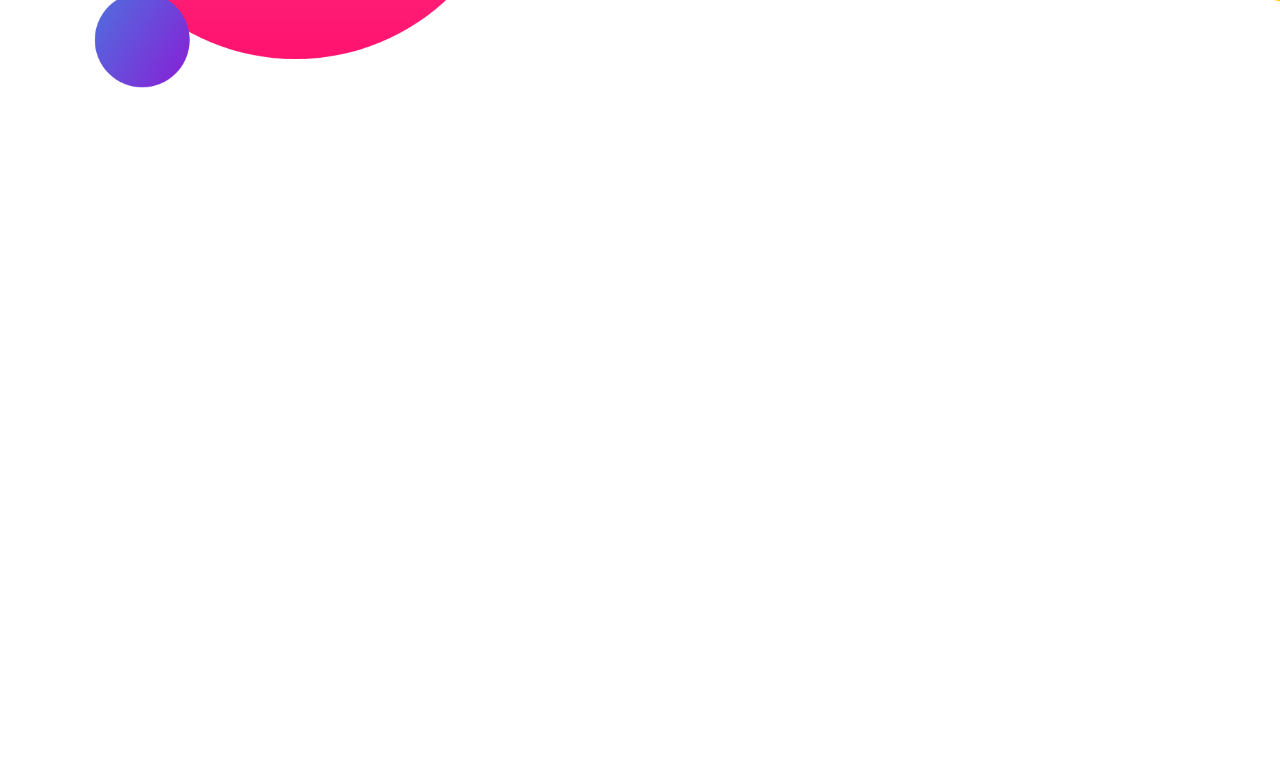
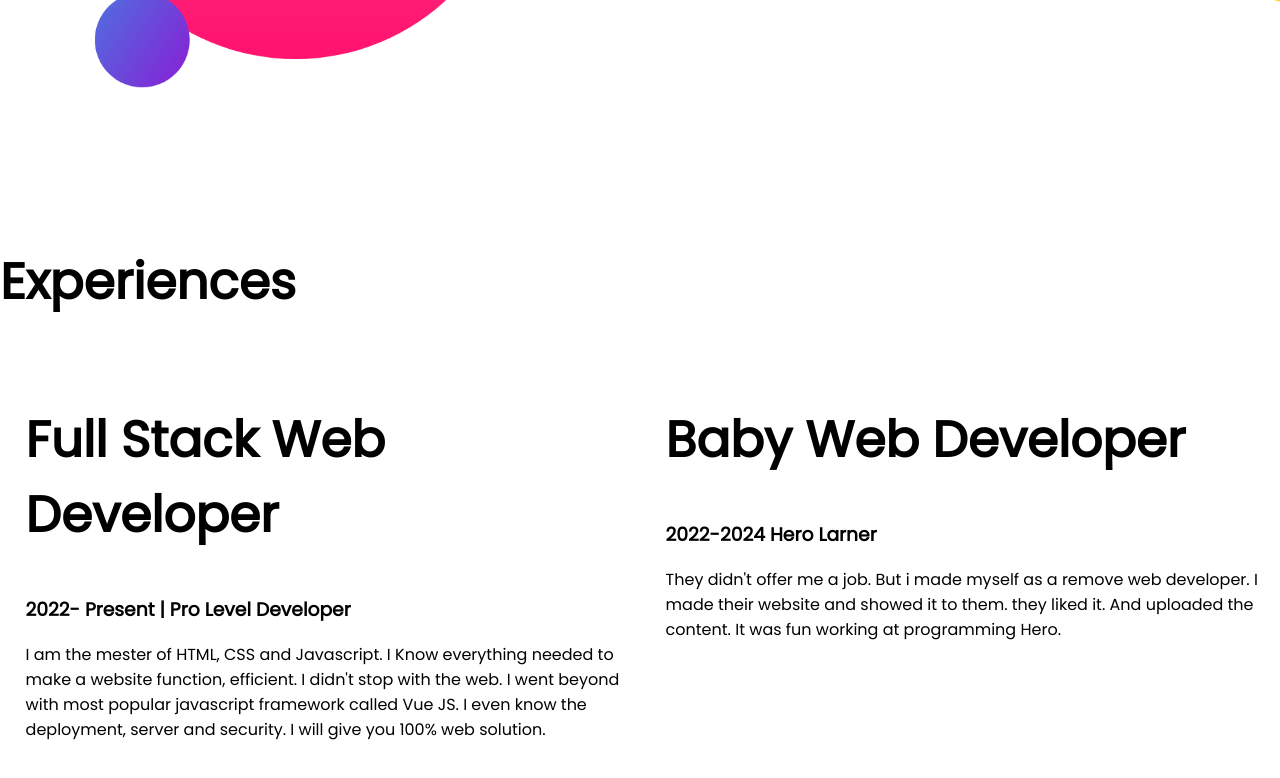
Before and after one commit to arijit-abp/developer-portfolio, a plain HTML site: page index.html in a window 1280 px wide. Shown: the part 1029-1807 px from the top of the page. Before the commit the page ends 1274 px from the top, so only its background shows below. Drawn offline with Linux system fonts and the light colour scheme.

Commit message:
experience added

```diff
--- a/index.html
+++ b/index.html
@@ -12,7 +12,7 @@
 </head>
 
 <body>
-  <section class="top-banner">
+  <section class="top-banner flexible-container">
     <div class="helf-width">
       <h1>Welcome To </h1>
       <h1><span class="orange-color">Arijit Biswas </span>World</h1>
@@ -26,7 +26,7 @@
       <img src="images/arijit-pic-with-bg.png" alt="arijit-pic-with-bg">
     </div>
   </section>
-  <section class="dream-big">
+  <section class="dream-big flexible-container">
     <div class="helf-width">
       <img src="images/arijit-web-demo.png " alt="arijit-web-demo">
     </div>
@@ -40,6 +40,27 @@
         href="https://drive.google.com/file/d/1xFwwQcjH_H8W988maaAstFUN1zE9sY4v/view?usp=sharing">DOWNLOAD RESUME</a>
     </div>
   </section>
+  <section class="experience-area">
+    <h1>Experiences</h1>
+    <div class="flexible-container">
+      <div class="helf-width">
+        <h1>Full Stack Web Developer</h1>
+        <h3>2022- Present | Pro Level Developer</h3>
+        <p>I am the mester of HTML, CSS and Javascript. I Know everything needed to make a website function, efficient.
+          I
+          didn't stop with the web. I went beyond with most popular javascript framework called Vue JS. I even know the
+          deployment, server and security. I will give you 100% web solution.</p>
+      </div>
+      <div class="helf-width">
+        <h1>Baby Web Developer</h1>
+        <h3>2022-2024 Hero Larner</h3>
+        <p>They didn't offer me a job. But i made myself as a remove web developer. I made their website and showed it
+          to
+          them. they liked it. And uploaded the content. It was fun working at programming Hero.</p>
+      </div>
+    </div>
+
+  </section>
 
 </body>
 
--- a/style.css
+++ b/style.css
@@ -11,7 +11,7 @@ h1 {
     color: orange;
 }
 
-section {
+.flexible-container {
     display: flex;
     margin-bottom: 150px;
 }
```
